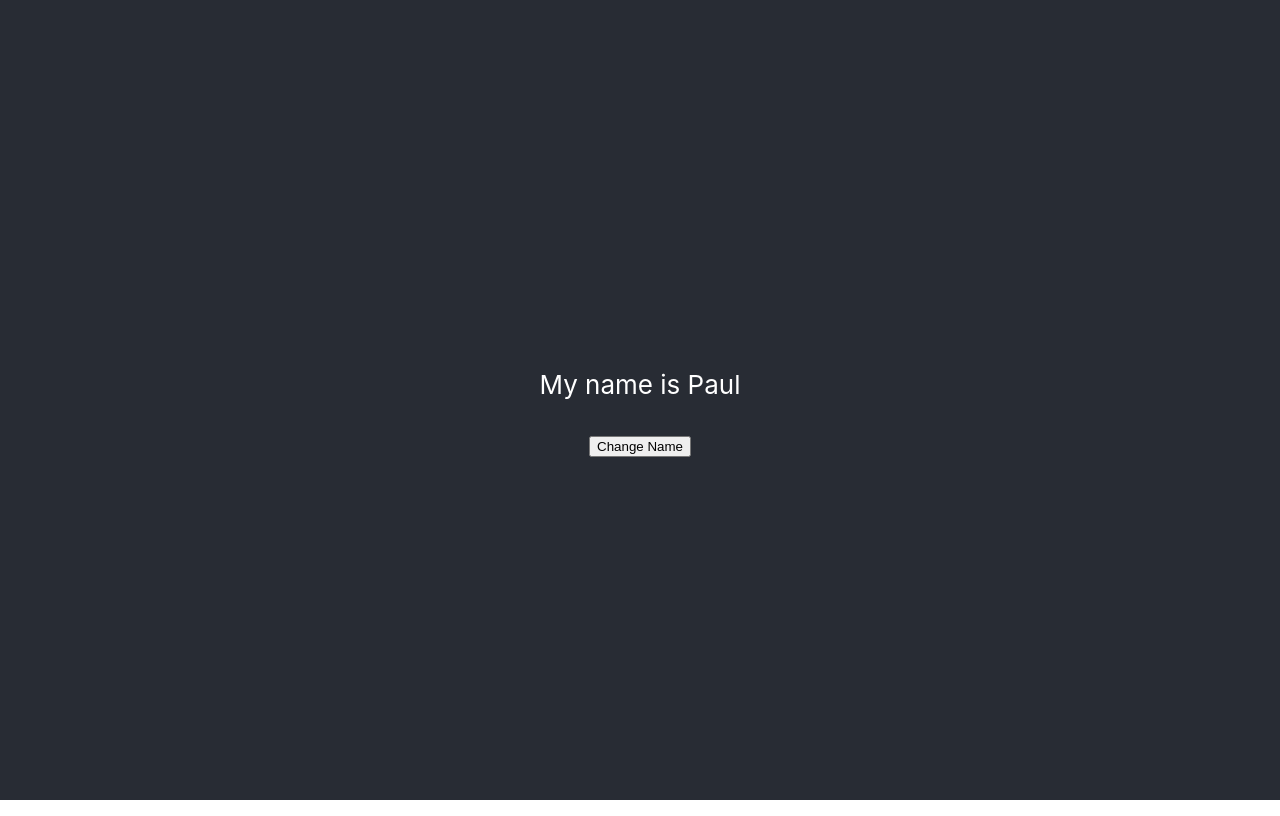
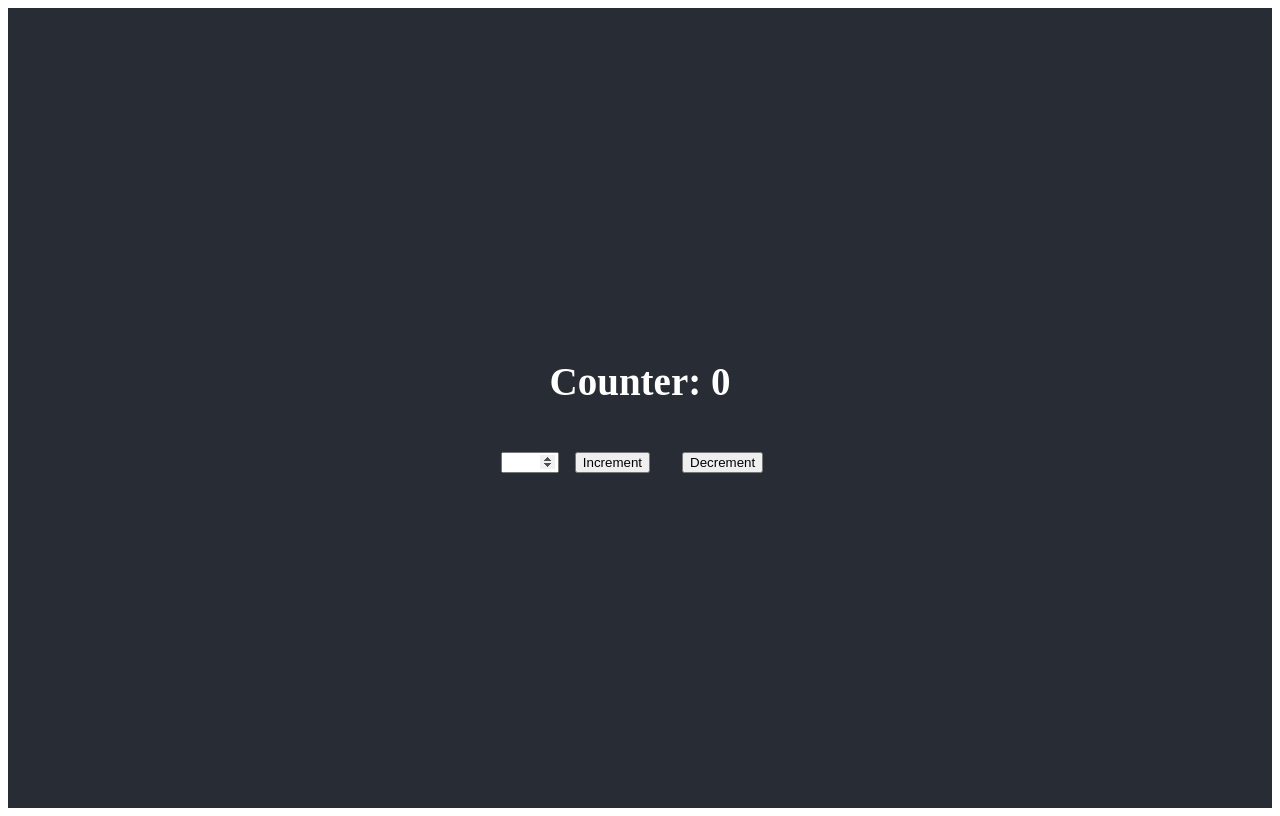
Before and after one commit to tohammad/react-app-practise, a React (Create React App) app in the folder react-app/: page / in a window 1280 px wide. Built offline with nearby package versions, Linux system fonts and the light colour scheme.

Commit message:
redux second

```diff
--- a/react-app/package.json
+++ b/react-app/package.json
@@ -8,7 +8,9 @@
     "@testing-library/user-event": "^13.5.0",
     "react": "^18.1.0",
     "react-dom": "^18.1.0",
+    "react-redux": "^8.0.5",
     "react-scripts": "5.0.1",
+    "redux": "^4.2.0",
     "web-vitals": "^2.1.4"
   },
   "scripts": {
--- a/react-app/src/App.css
+++ b/react-app/src/App.css
@@ -36,3 +36,16 @@
     transform: rotate(360deg);
   }
 }
+
+.counter {
+  margin: 1rem;
+}
+
+input[type=number] {
+  width: 50px;
+}
+
+input[type=number]::-webkit-inner-spin-button {
+  width: 10px;
+  opacity: 1;
+}
--- a/react-app/src/App.js
+++ b/react-app/src/App.js
@@ -1,13 +1,12 @@
 import './App.css';
-import ComponentUseEffect from'./ComponentUseEffect';
+import Counter from'./components/Counter';
 
 function App() {
   return (
     <div className="App">
       <header className="App-header">
-        <ComponentUseEffect/>
+        <Counter/>
       </header>
-
     </div>
   );
 }
--- a/react-app/src/ComponentUseEffect.js
+++ /dev/null
@@ -1,17 +0,0 @@
-import { useState, useEffect } from "react";
-
-const Card = () => {
-  const [name, setName] = useState("Paul");
-  useEffect(() => {
-    // Good!
-    document.title = `Greetings to ${name}`; // Side-effect!
-  }, [name]);
-  return (
-    <div>
-      <p>My name is {name}</p>
-      <button onClick={() => setName("Nikolous")}>Change Name</button>
-    </div>
-  );
-};
-
-export default Card;
--- /dev/null
+++ b/react-app/src/components/Counter.js
@@ -0,0 +1,38 @@
+import { useSelector, useDispatch } from "react-redux";
+import { useState } from "react";
+const Counter = () => {
+  const counter = useSelector((state) => state.counter);
+  const [number, setNumber] = useState(0);
+  const dispatch = useDispatch();
+  const handleIncrement = () => {
+    dispatch({ type: "increment", amount: number });
+  };
+
+  const handleNumberChange = (value) => {
+    setNumber(value);
+  };
+
+  const handleDecrement = () => {
+    dispatch({ type: "decrement", amount: number });
+  };
+
+  return (
+    <>
+      <h2>Counter: {counter}</h2>
+      <div>
+        <input
+          type="number"
+          onChange={(e) => handleNumberChange(e.target.value)}
+        ></input>
+        <button className="counter" onClick={handleIncrement}>
+          Increment
+        </button>
+        <button className="counter" onClick={handleDecrement}>
+          Decrement
+        </button>
+      </div>
+    </>
+  );
+};
+
+export default Counter;
--- a/react-app/src/index.js
+++ b/react-app/src/index.js
@@ -1,17 +1,11 @@
-import React from 'react';
-import ReactDOM from 'react-dom/client';
-import './index.css';
-import App from './App';
-import reportWebVitals from './reportWebVitals';
-
-const root = ReactDOM.createRoot(document.getElementById('root'));
+import React from "react";
+import ReactDOM from "react-dom/client";
+import App from "./App";
+import { Provider } from "react-redux";
+import store from './store/index';
+const root = ReactDOM.createRoot(document.getElementById("root"));
 root.render(
-  <React.StrictMode>
-    <App />
-  </React.StrictMode>
+    <Provider store={store}>
+      <App />
+    </Provider>
 );
-
-// If you want to start measuring performance in your app, pass a function
-// to log results (for example: reportWebVitals(console.log))
-// or send to an analytics endpoint. Learn more: https://bit.ly/CRA-vitals
-reportWebVitals();
--- /dev/null
+++ b/react-app/src/store/index.js
@@ -0,0 +1,18 @@
+import { createStore } from "redux";
+
+const counterReducer = (state = { counter: 0 }, action) => {
+  if (action.type === "increment") {
+    return {
+      counter: state.counter + parseInt(action.amount),
+    };
+  } else if (action.type === "decrement") {
+    return {
+      counter: state.counter - parseInt(action.amount),
+    };
+  }
+  return state;
+};
+
+const store = createStore(counterReducer);
+
+export default store;
```
Also changed, not shown: 1 other file (tests, documents, lock files or other folders).
